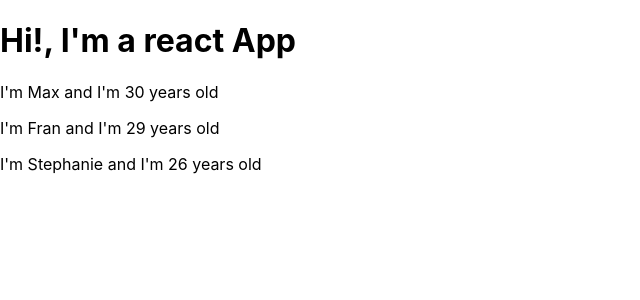
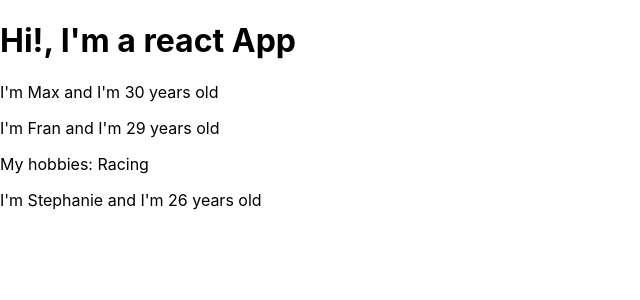
Before and after one commit to FranBisquerra/react-the-complete-guide, a React (Create React App) app: page / in a window 1280 px wide. Shown: the top 300 px of the page, without its empty margins (0-640 px from the left). Built offline with nearby package versions, Linux system fonts and the light colour scheme.

Commit message:
Use children property

```diff
--- a/src/Person/Person.js
+++ b/src/Person/Person.js
@@ -1,7 +1,12 @@
 import React from 'react';
 
 const person = (props) => {
-  return <p>I'm {props.name} and I'm {props.age} years old</p>
-}
+  return (
+    <div>
+      <p>I'm {props.name} and I'm {props.age} years old</p>
+      <p>{props.children}</p>
+    </div>
+  );
+};
 
 export default person;
```
